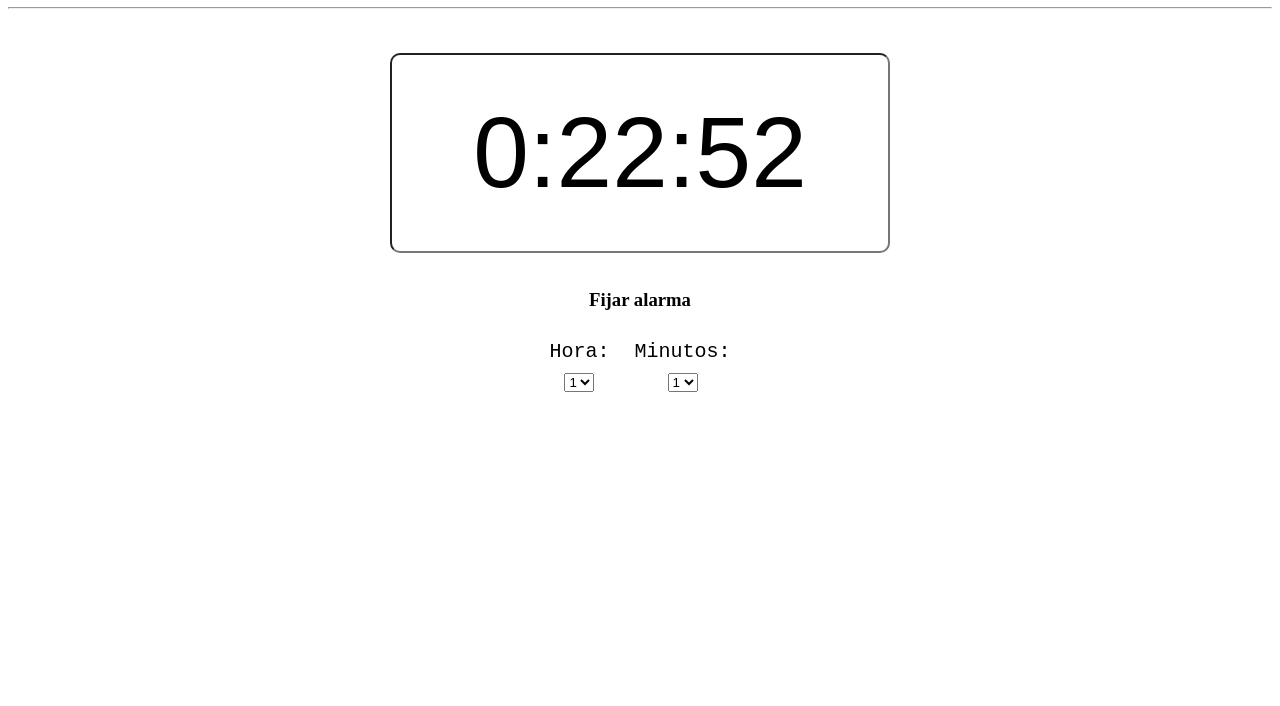
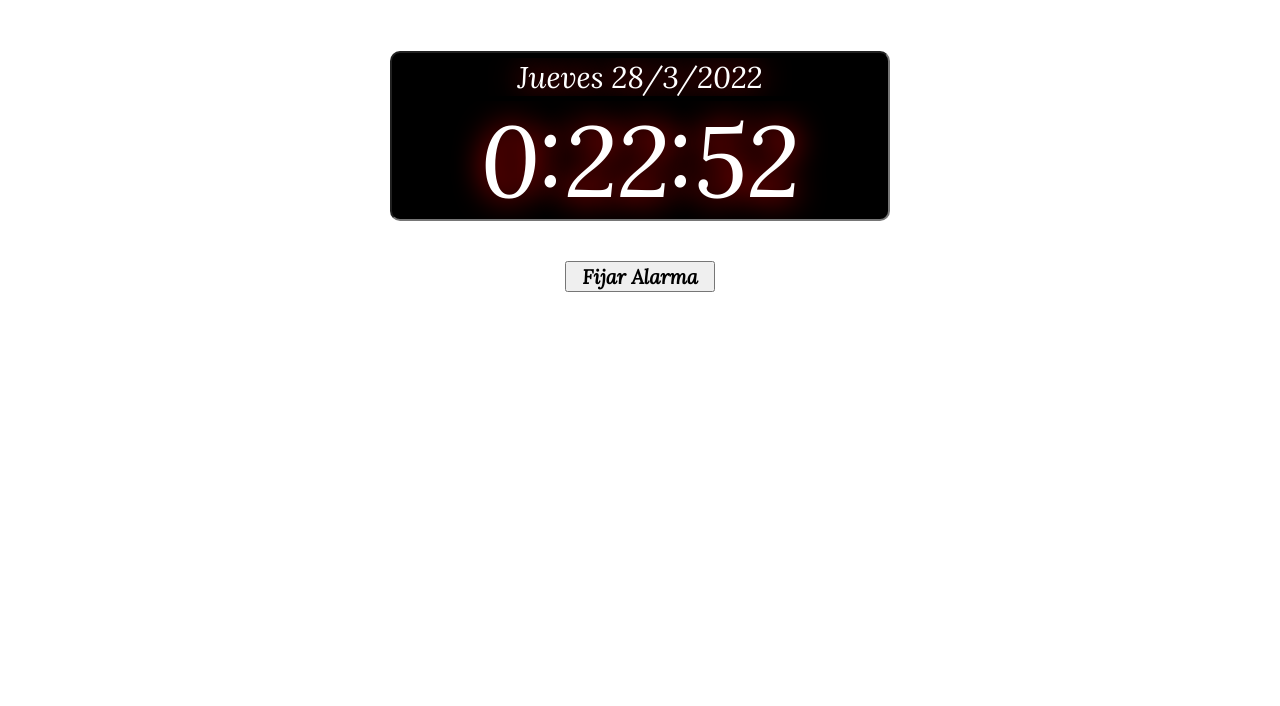
Before and after one commit to FARO1993/RelojJS, a plain HTML site: page relojJS/index.html in a window 1280 px wide. Shown: the part 94-800 px from the top of the page. Drawn offline with Linux system fonts and the light colour scheme.

Commit message:
imagenes y estlios

```diff
--- a/relojJS/index.css
+++ b/relojJS/index.css
@@ -1,5 +1,24 @@
 * {
     box-sizing: border-box;
+    font-family: 'Dancing Script', cursive;
+    font-family: 'Lora', serif;
+}
+
+body {
+    background-repeat: no-repeat;
+    background-size: cover;
+}
+
+h1 {
+    color: white;
+}
+
+.reloj_fecha-container {
+    display: flex;
+    flex-direction: column;
+    margin: 0 auto;
+    justify-content: center;
+    align-items: center;
 }
 
 .title-container {
@@ -14,20 +33,39 @@
 
 #reloj {
     border-radius: 10px;
+    border-top-right-radius: 0;
+    border-top-left-radius: 0;
+    border-top: none;
     width: 500px;
-    height: 200px;
+    height: 120px;
     text-align: center;
     font-size: 100px;
+    font-family: 'Dancing Script', cursive;
+    font-family: 'Lora', serif;
+    background-color: black;
+    color: white;
+    text-shadow: 0 0 30px red;
 }
 
-.alarma-container {
-    display: flex;
-    flex-direction: row;
-    justify-content: center;
-    gap: 5px;
+#fecha {
+    border-radius: 10px;
+    border-bottom-right-radius: 0;
+    border-bottom-left-radius: 0;
+    border-bottom: none;
+    text-align: center;
+    font-size: 30px;
+    width: 500px;
+    height: 50px;
+    font-family: 'Dancing Script', cursive;
+    font-family: 'Lora', serif;
+    background-color: black;
+    color: white;
+    text-shadow: 0 0 30px red;
 }
 
-pre{
-    margin: 10px;
+
+button {
+    cursor: pointer;
     font-size: 20px;
+    width: 150px;
 }
--- a/relojJS/index.html
+++ b/relojJS/index.html
@@ -5,6 +5,9 @@
     <meta http-equiv="X-UA-Compatible" content="IE=edge">
     <meta name="viewport" content="width=device-width, initial-scale=1.0">
     <title>Reloj Javascript</title>
+    <!-- Font -->
+    <link href="https://fonts.googleapis.com/css2?family=Dancing+Script:wght@600&family=Lora:ital@1&display=swap"
+          rel="stylesheet">
     <link rel="stylesheet" href="index.css">
     <script async src="index.js"></script>
 </head>
@@ -12,44 +15,22 @@
     <div class="title-container">
         <h1>Reloj con JavaScript</h1>
     </div>
-    <hr>
     <br>
     <br>
 
     <form id="content" class="reloj-container">
 
-        <input id="reloj" type="text">
-        <br>
-        <br>
+        <div class="reloj_fecha-container">
+
+            <input id="fecha" type="text">
+            <input id="reloj" type="text">
+            <br>
+            <br>
+
+        </div>
 
         <div>
-            <h3>Fijar alarma</h3>
-        </div>
-
-        <div class="alarma-container">
-            <div>
-                <pre>Hora:</pre>
-                <select>
-                    <option value="1">1</option>
-                    <option value="1">1</option>
-                    <option value="1">1</option>
-                    <option value="1">1</option>
-                    <option value="1">1</option>
-                    <option value="1">1</option>
-                </select>
-            </div>
-
-            <div>
-                <pre>Minutos:</pre>
-                <select>
-                    <option value="1">1</option>
-                    <option value="1">1</option>
-                    <option value="1">1</option>
-                    <option value="1">1</option>
-                    <option value="1">1</option>
-                    <option value="1">1</option>
-                </select>
-            </div>
+            <button><b>Fijar Alarma</b></button>
         </div>
 
     </form>
--- a/relojJS/index.js
+++ b/relojJS/index.js
@@ -1,6 +1,7 @@
-var display = document.getElementById("reloj")
-const cuerpoDocumento = document.body;
-cuerpoDocumento.onload = mueveReloj;
+var display = document.getElementById("reloj");
+var fecha = document.getElementById("fecha");
+
+let dias = ["Lunes", "Martes", "Miércoles", "Jueves", "Viernes", "Sábado", "Domingo"]
 
 function mueveReloj() {
     var timeZone = new Date();
@@ -9,7 +10,41 @@ function mueveReloj() {
     var segundos = timeZone.getSeconds();
     display.value = hora + ":" + minutos + ":" + segundos;
 
+    if( hora > 18 ) {
+        document.body.style.backgroundImage = "url('images/noche.jpg')";
+    } else if (hora === 6) {
+        document.body.style.backgroundImage = "url('images/dia.jpg')";
+    }
+
+    let dia = timeZone.getDay();
+
+    if( dia === 1 ) {
+        dia = dias[0];
+    } else if( dia === 2 ) {
+        dia = dias[1];
+    } else if( dia === 3 ) {
+        dia = dias[2];
+    } else if( dia === 4 ) {
+        dia = dias[3];
+    } else if( dia === 5 ) {
+        dia = dias[4];
+    } else if( dia === 6 ) {
+        dia = dias[5];
+    } else if( dia === 7 ) {
+        dia = dias [6]
+    };
+
+    var fechaDia = timeZone.getDate();
+    var fechaMes = timeZone.getMonth();
+    var fechaAnio = timeZone.getFullYear();
+    fecha.value = `${dia} ${fechaDia}/${fechaMes}/${fechaAnio}`
+
+
     setTimeout(() => {
         mueveReloj()
     }, 1000);
+
+    //console.log(timeZone.getDate())
 }
+
+//console.log(document.getElementById(minutos))
```
Also changed, not shown: relojJS/images/noche.jpg (added), 1 other file.
